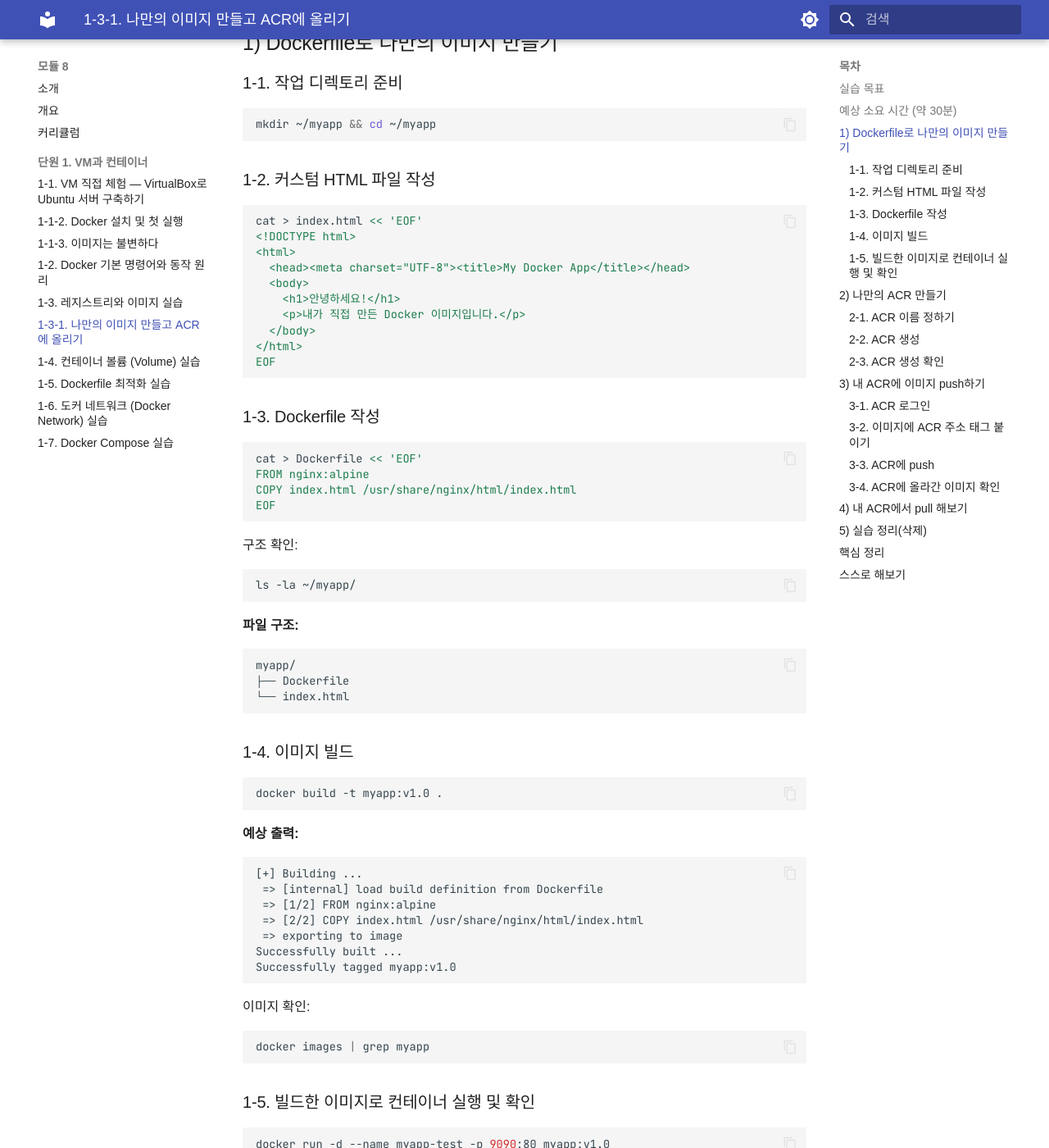
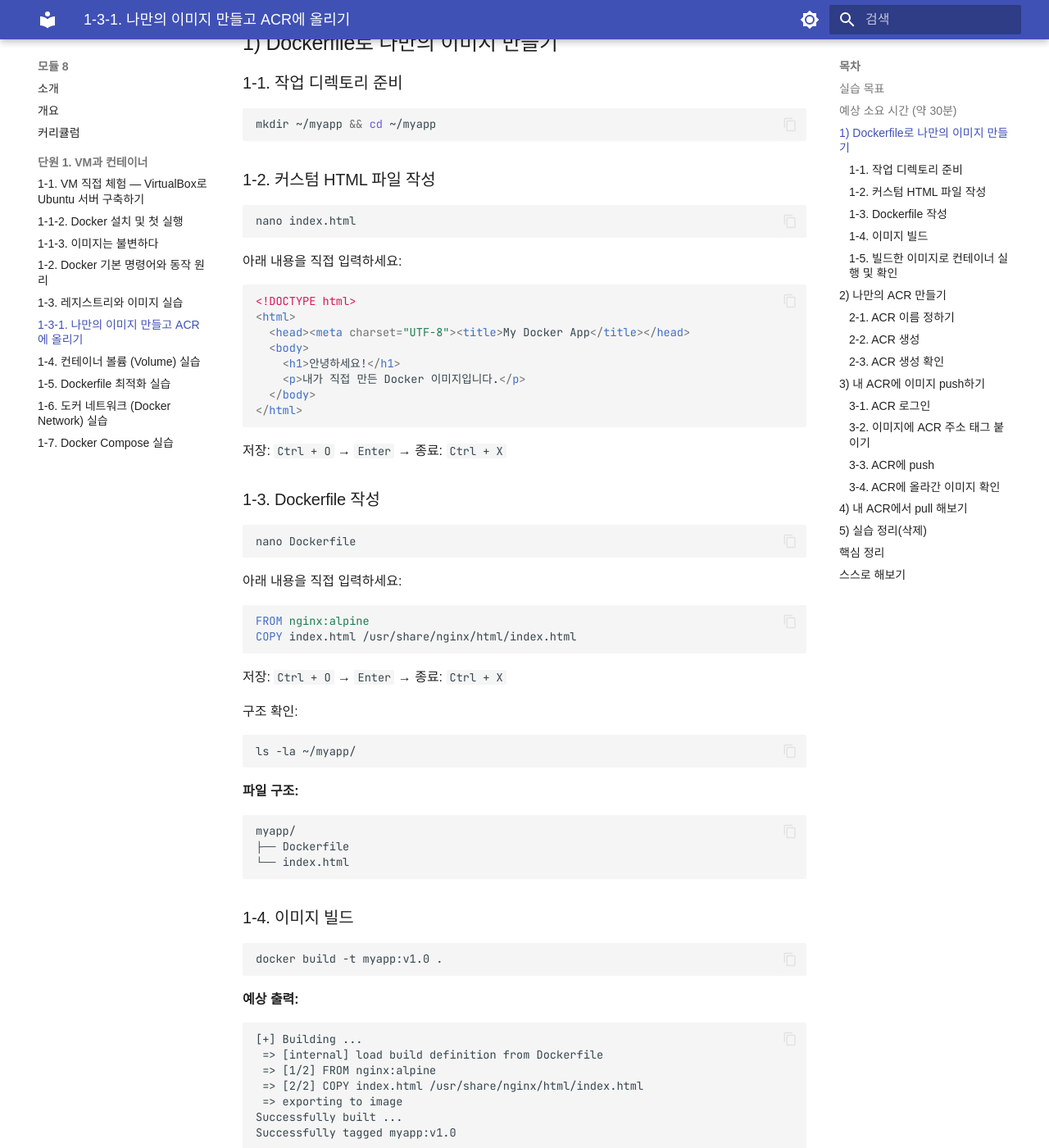
Before and after one commit to skilleat-labs/docker-k8s-labs, an MkDocs documentation site: the page built from docs/modules/module8/1-3-1.md, in a window 1280 px wide and 1400 px high, scrolled down 620 px. Shown: the whole window at 82% size. Built offline with MkDocs 1.6.1 and Material for MkDocs 9.7.7, drawn with Linux system fonts in a browser that asks for light colours; some web fonts are replaced.

Commit message:
docs: 1-3-1 파일 작성 방식 heredoc → nano 직접 입력으로 변경
Co-Authored-By: Claude Sonnet 4.6 <noreply@anthropic.com>

````diff
--- a/docs/modules/module8/1-3-1.md
+++ b/docs/modules/module8/1-3-1.md
@@ -26,7 +26,12 @@ mkdir ~/myapp && cd ~/myapp
 ### 1-2. 커스텀 HTML 파일 작성
 
 ```bash
-cat > index.html << 'EOF'
+nano index.html
+```
+
+아래 내용을 직접 입력하세요:
+
+```html
 <!DOCTYPE html>
 <html>
   <head><meta charset="UTF-8"><title>My Docker App</title></head>
@@ -35,17 +40,24 @@ cat > index.html << 'EOF'
     <p>내가 직접 만든 Docker 이미지입니다.</p>
   </body>
 </html>
-EOF
 ```
+
+저장: `Ctrl + O` → `Enter` → 종료: `Ctrl + X`
 
 ### 1-3. Dockerfile 작성
 
 ```bash
-cat > Dockerfile << 'EOF'
+nano Dockerfile
+```
+
+아래 내용을 직접 입력하세요:
+
+```dockerfile
 FROM nginx:alpine
 COPY index.html /usr/share/nginx/html/index.html
-EOF
 ```
+
+저장: `Ctrl + O` → `Enter` → 종료: `Ctrl + X`
 
 구조 확인:
 
````
